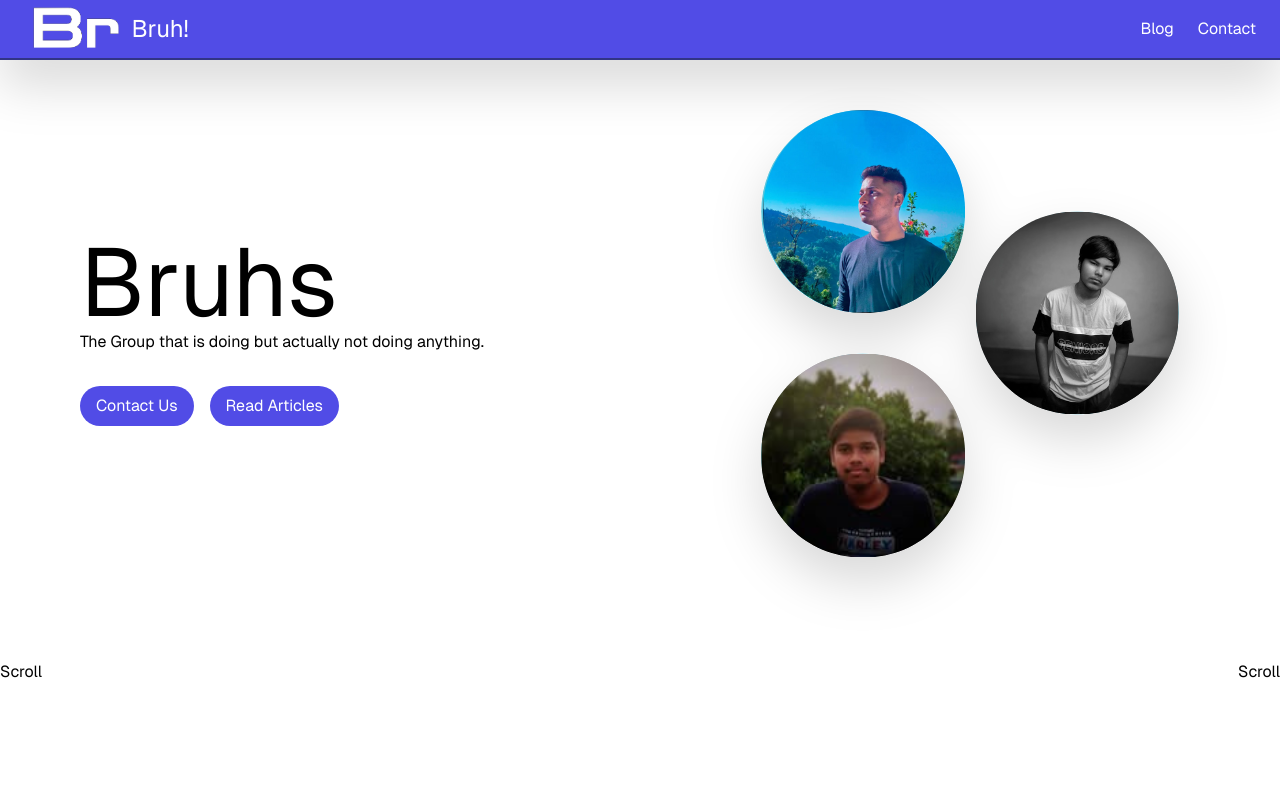
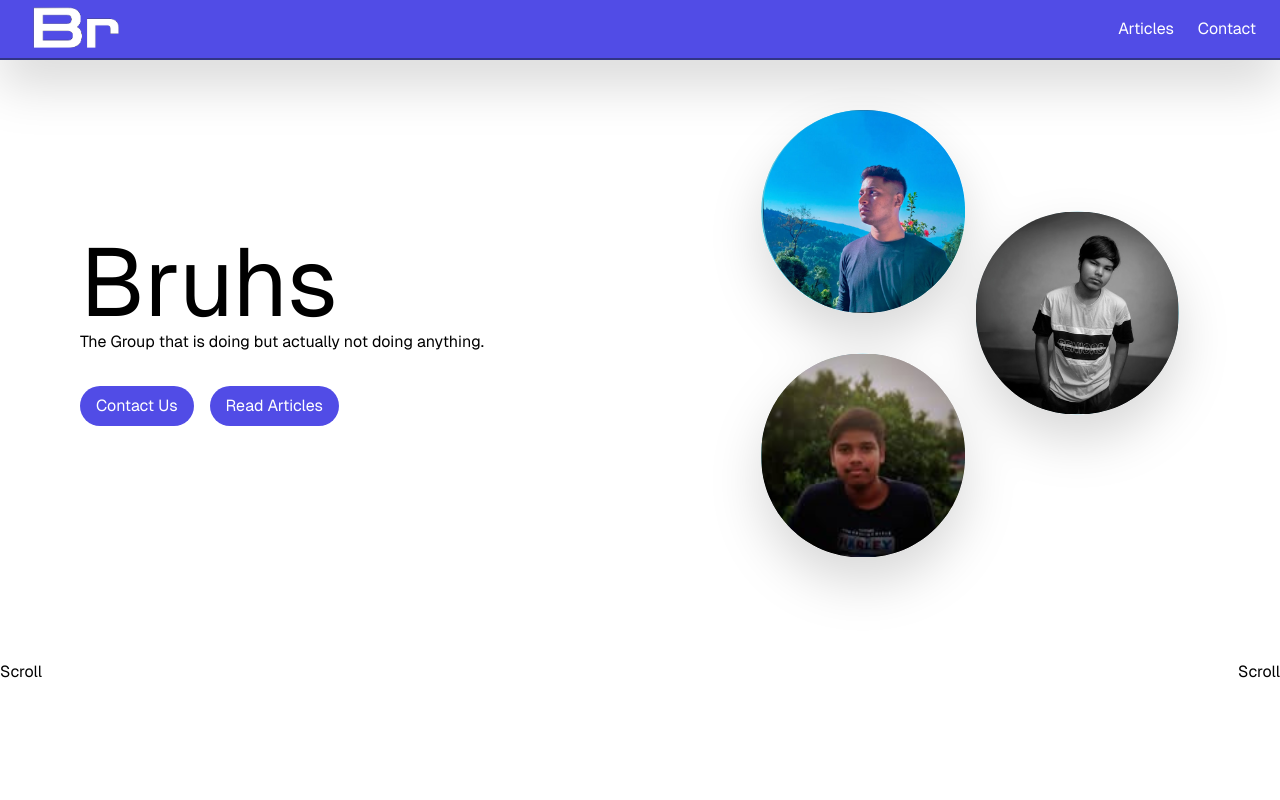
Before and after one commit to Tushar-Manna/bruh-website, a Next.js app: page / in a window 1280 px wide. Shown: the top 800 px of the page. Built offline with nearby package versions, Linux system fonts and the light colour scheme.

Commit message:
minor changes

```diff
--- a/src/components/navbar.tsx
+++ b/src/components/navbar.tsx
@@ -6,10 +6,9 @@ export default function Navbar() {
         <div className="w-full h-[60px] border-b-[2.5px] border-primaryDark drop-shadow-2xl flex items-center justify-between px-6 bg-primary text-white fixed z-50">
             <Link className="text-2xl flex items-center" style={{ height: "inherit" }} href="/">
                 <img src="/22.png" alt="" style={{ height: "inherit" }} />
-                Bruh!
             </Link>
             <div className="flex space-x-6">
-                <Link href="/articles">Blog</Link>
+                <Link href="/articles">Articles</Link>
                 <Link href="/contact">Contact</Link>
             </div>
         </div>
```
